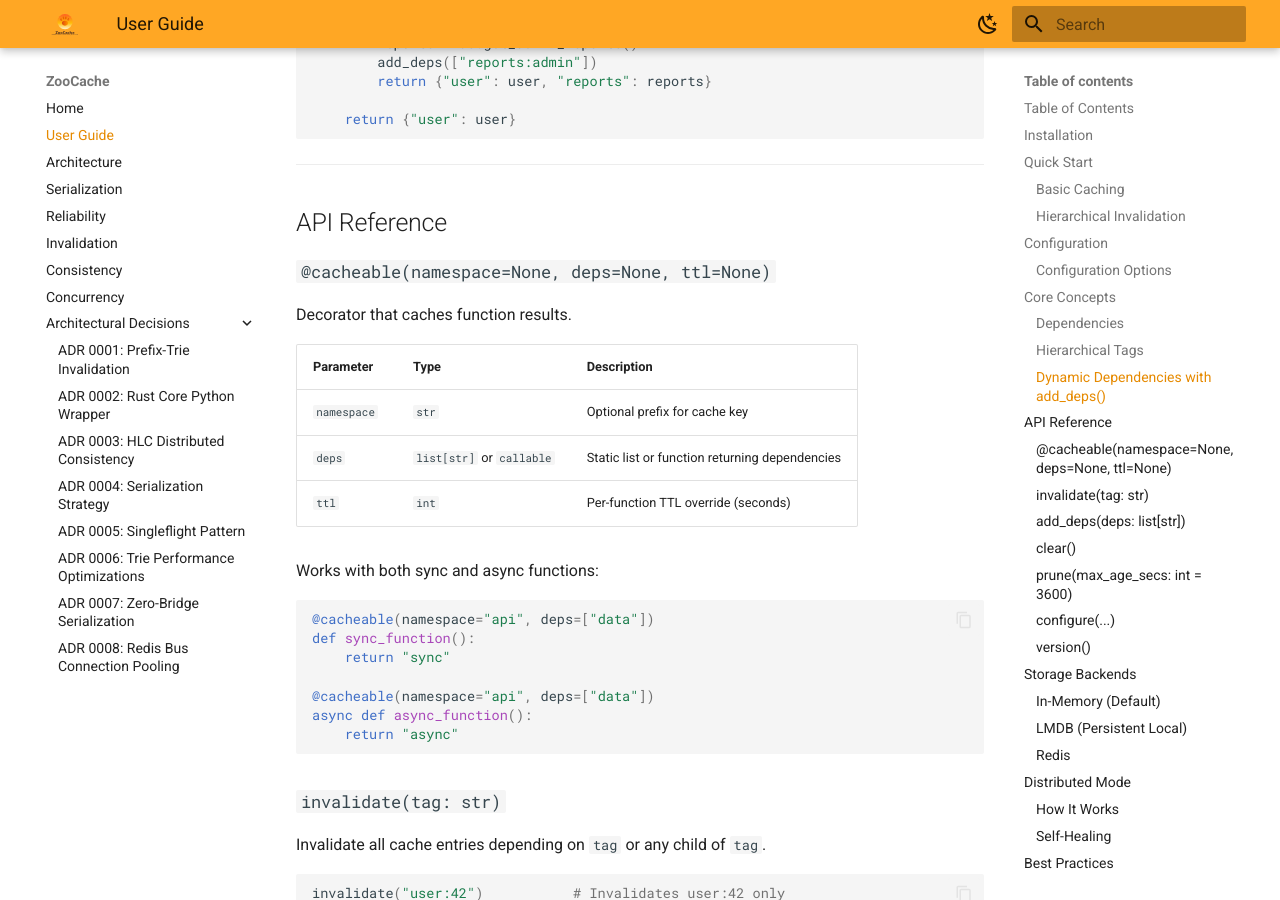
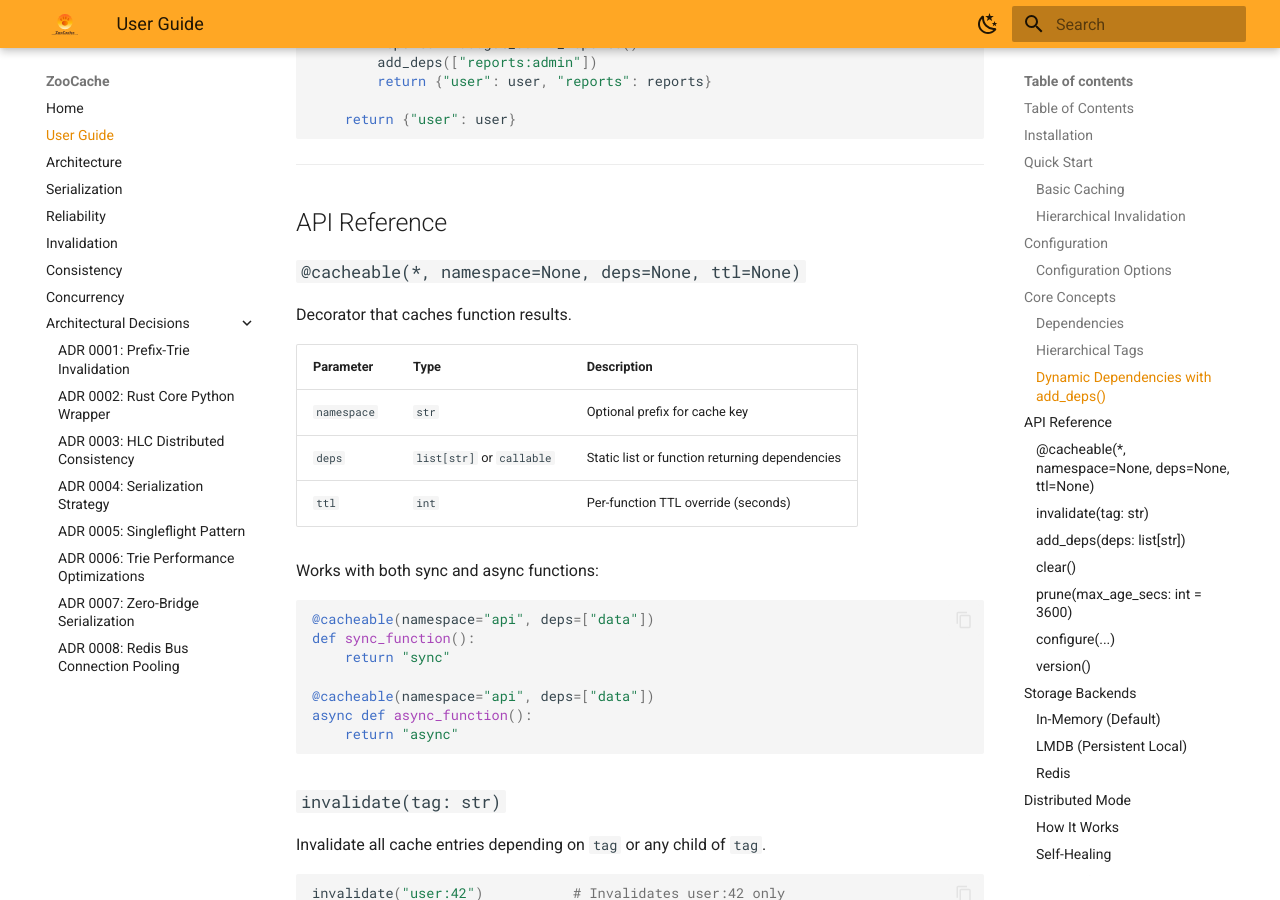
Before and after one commit to albertobadia/zoocache, an MkDocs documentation site: the page built from docs/user_guide.md, in a window 1280 px wide and 900 px high, scrolled down 3362 px. Built offline with MkDocs 1.6.1 and Material for MkDocs 9.7.7, drawn with Linux system fonts in a browser that asks for light colours.

Commit message:
UPDATE: Docs

```diff
--- a/docs/user_guide.md
+++ b/docs/user_guide.md
@@ -159,7 +159,7 @@ def get_dashboard(user_id: int):
 
 ## API Reference
 
-### `@cacheable(namespace=None, deps=None, ttl=None)`
+### `@cacheable(*, namespace=None, deps=None, ttl=None)`
 
 Decorator that caches function results.
 
```
Also changed, not shown: other parts of docs/user_guide.md (+1 -1 lines).
